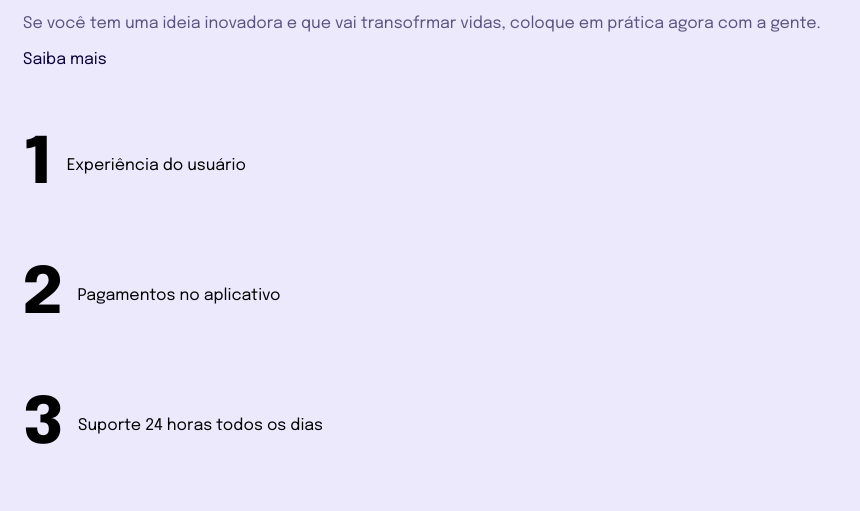
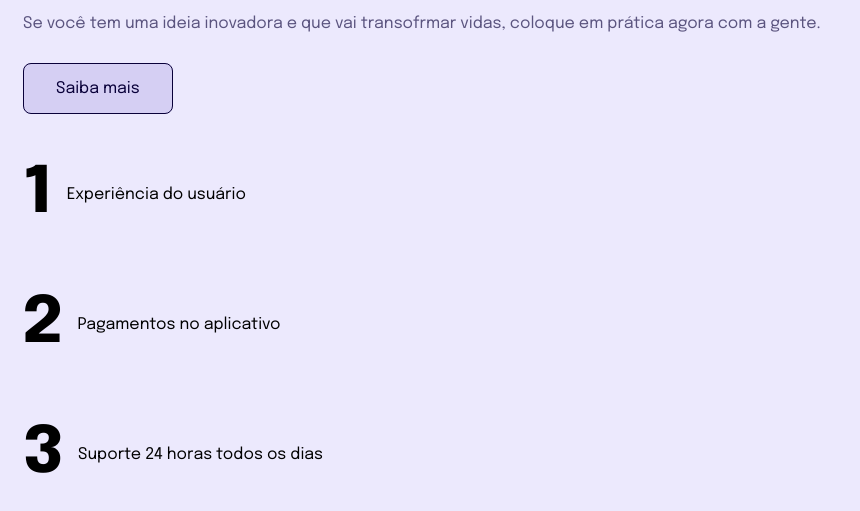
Before and after one commit to byBrunoSouza/mobile-first, a plain HTML site: page index.html in a window 1280 px wide. Shown: the part 127-638 px from the top of the page, without its empty margins (0-860 px from the left). Drawn offline with Linux system fonts and the light colour scheme.

Commit message:
add buttons

```diff
--- a/styles/style.css
+++ b/styles/style.css
@@ -27,12 +27,16 @@ h1 {
 .p-primary {
   color: rgba(10, 0, 57, 0.64);
   line-height: 1.5;
-  margin-bottom: 15px;
+  margin-bottom: 44px;
 }
 
 a {
+  padding: 16px 32px;
+  border: 1px solid #090039;
+  border-radius: 8px;
   text-decoration: none;
   color: #090039;
+  background-color: #d5cff3;
 }
 
 li {
```
